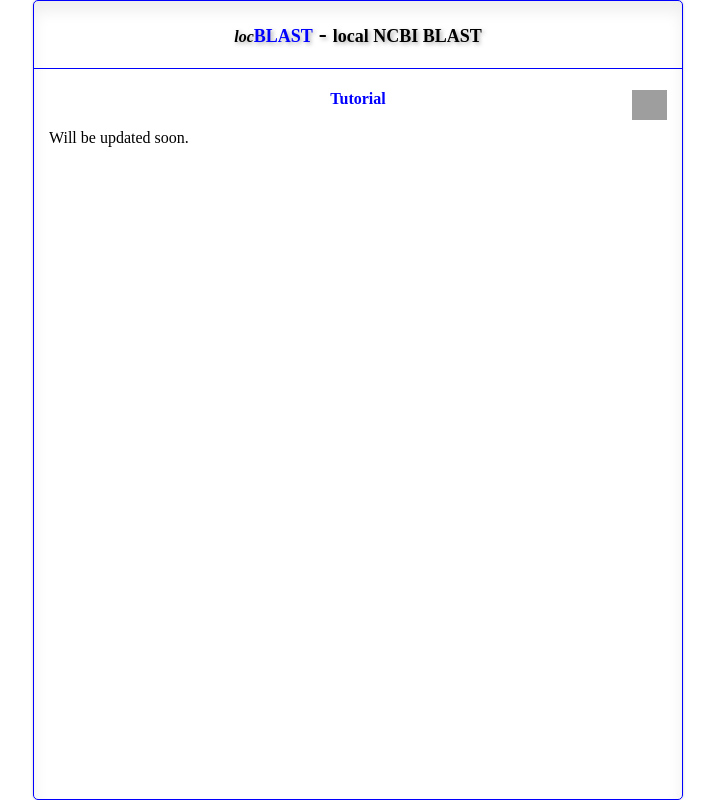
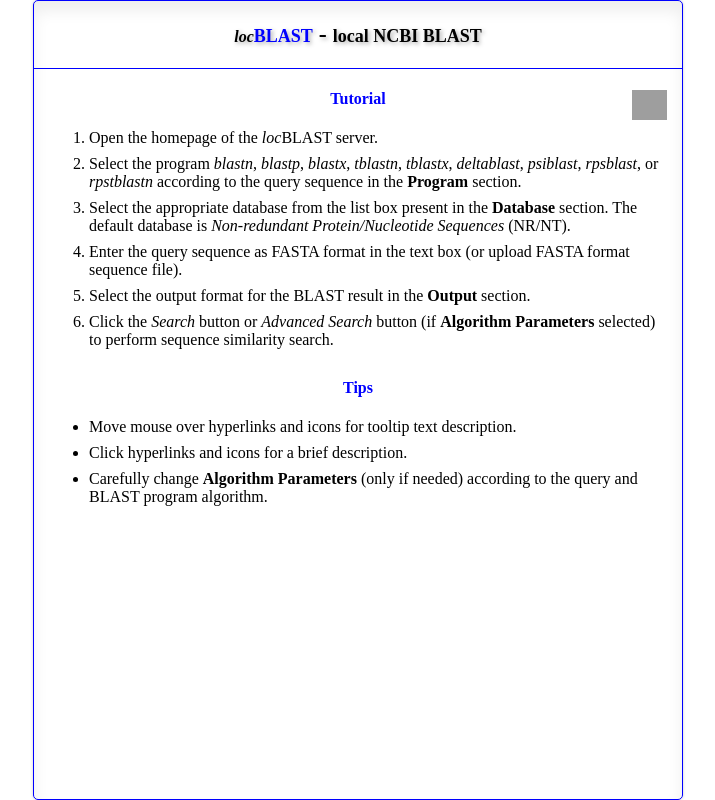
Before and after one commit to AshokHub/locBLAST, a PHP site: page /help.php in a window 1280 px wide. Shown: the whole page, without its empty margins (282-997 px from the left). Run offline with PHP 8.4, Linux system fonts and the light colour scheme; grey boxes are pictures that could not be loaded.

Commit message:
Help File

```diff
--- a/help.php
+++ b/help.php
@@ -11,7 +11,20 @@
 		<div style="padding: 0 15px 0 15px;">
 		<a href="index.php" title="Go Back to Home"><div style="padding: 0 5px 0 0;" id="back"></div></a>
 		<h4 style="text-align:center; color:blue" id="top">Tutorial</h4>
-		Will be updated soon.
+		<ol>
+			<li><p>Open the homepage of the <i>loc</i>BLAST server.</p></li>
+			<li><p>Select the program <i>blastn</i>, <i>blastp</i>, <i>blastx</i>, <i>tblastn</i>, <i>tblastx</i>, <i>deltablast</i>, <i>psiblast</i>, <i>rpsblast</i>, or <i>rpstblastn</i> according to the query sequence in the <b>Program</b> section.</p></li>
+			<li><p>Select the appropriate database from the list box present in the <b>Database</b> section. The default database is <i>Non-redundant Protein/Nucleotide Sequences</i> (NR/NT).</p></li>
+			<li><p>Enter the query sequence as FASTA format in the text box (or upload FASTA format sequence file).</p></li>
+			<li><p>Select the output format for the BLAST result in the <b>Output</b> section.</p></li>
+			<li><p>Click the <i>Search</i> button or <i>Advanced Search</i> button (if <b>Algorithm Parameters</b> selected) to perform sequence similarity search.</p></li>
+		</ol>
+		<h4 style="text-align:center; color:blue" id="top">Tips</h4>
+		<ul>
+			<li><p>Move mouse over hyperlinks and icons for tooltip text description.</p></li>
+			<li><p>Click hyperlinks and icons for a brief description.</p></li>
+			<li><p>Carefully change <b>Algorithm Parameters</b> (only if needed) according to the query and BLAST program algorithm.</p></li>
+		</ul>
 		</div>
 	</div>
 </body>
```
